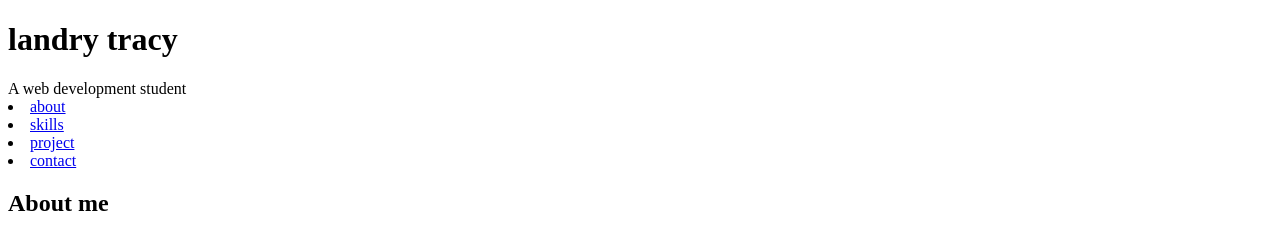
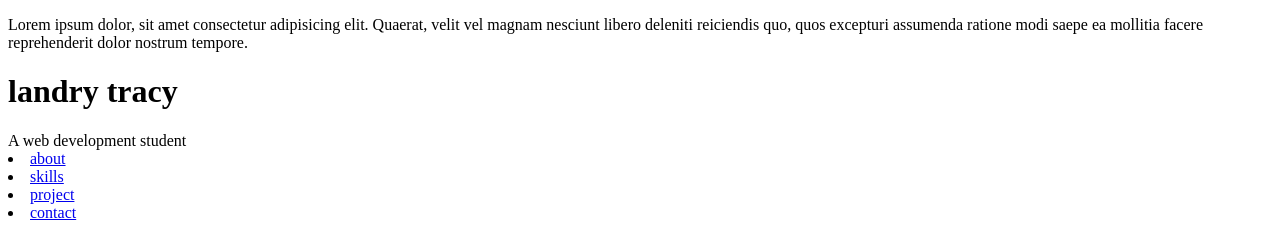
Before and after one commit to landrytracy/portfolio-1, a plain HTML site: page index.html in a window 1280 px wide. Shown: the top 237 px of the page. Drawn offline with Linux system fonts and the light colour scheme.

Commit message:
added a paraghraph

```diff
--- a/index.html
+++ b/index.html
@@ -7,6 +7,7 @@
     <link rel="stylesheet" href="style.css">
 </head>
 <body>
+    <p>Lorem ipsum dolor, sit amet consectetur adipisicing elit. Quaerat, velit vel magnam nesciunt libero deleniti reiciendis quo, quos excepturi assumenda ratione modi saepe ea mollitia facere reprehenderit dolor nostrum tempore.</p>
 </header>
 <h1>landry tracy</h1>
 A web development student
```
